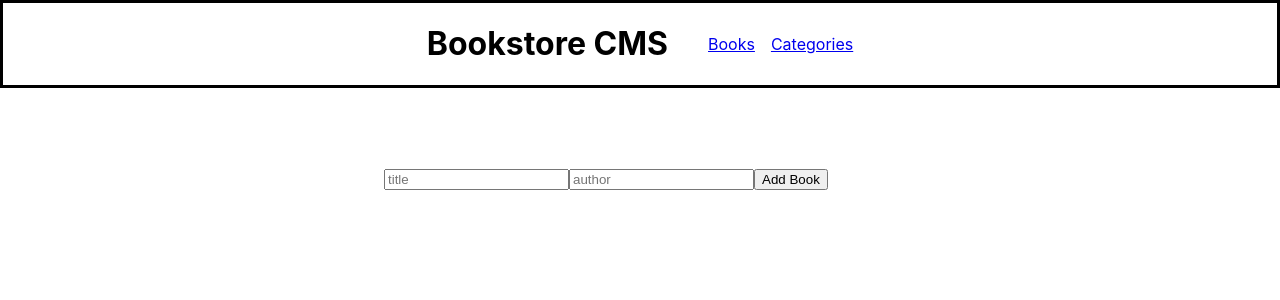
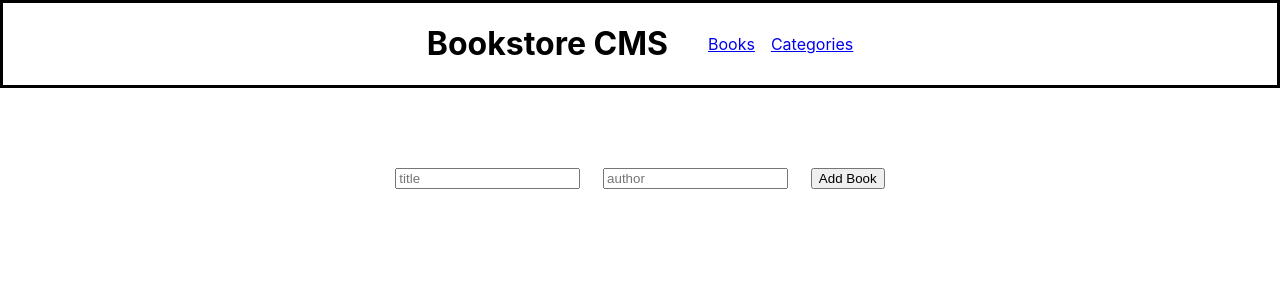
Before and after one commit to Movgto/react-redux-bookstore, a React (Create React App) app: page /#/ in a window 1280 px wide. Shown: the top 300 px of the page. Built offline with nearby package versions, Linux system fonts and the light colour scheme.

Commit message:
Create build for production

```diff
--- a/src/stylesheets/books.scss
+++ b/src/stylesheets/books.scss
@@ -16,4 +16,14 @@
   gap: 1rem;
   margin: 4rem auto auto auto;
   width: 40%;
+
+  .book-item {
+    display: flex;
+    justify-content: space-between;
+  }
+
+  form {
+    display: flex;
+    justify-content: space-around;
+  }
 }
```
